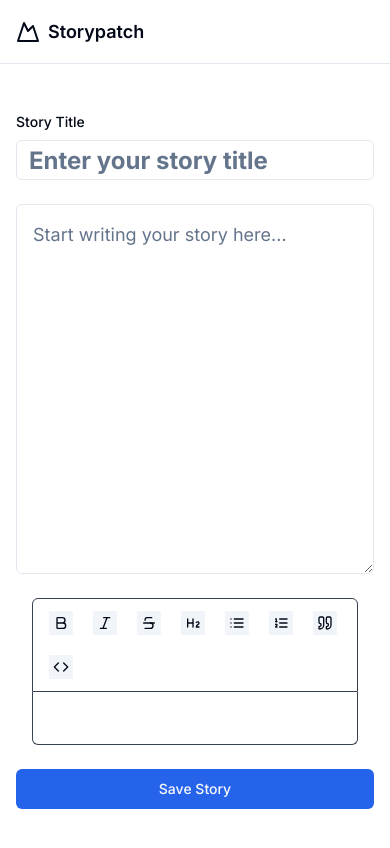
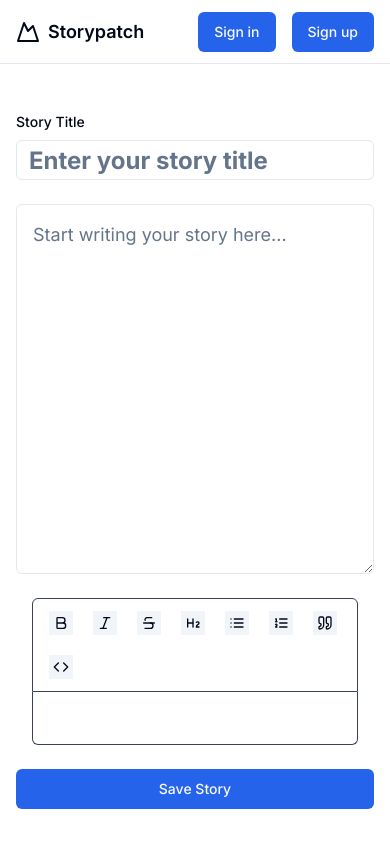
Before and after one commit to IzaanAnwar/story-patch, a Next.js app: page /new in a window 390 px wide. Shown: the top 848 px of the page. Built offline with nearby package versions, Linux system fonts and the light colour scheme; no server answers.

Commit message:
Update topbar.tsx

```diff
--- a/src/components/topbar.tsx
+++ b/src/components/topbar.tsx
@@ -18,7 +18,7 @@ export async function Topbar() {
         <MountainIcon className='h-6 w-6' />
         <span className='ml-2 text-lg font-semibold'>Storypatch</span>
       </Link>
-      <nav className='hidden space-x-4 md:flex'>
+      <nav className=' space-x-4 flex'>
         {isLoggedIn ? (
           <Button>
             <LogoutLink>Logout</LogoutLink>
```
